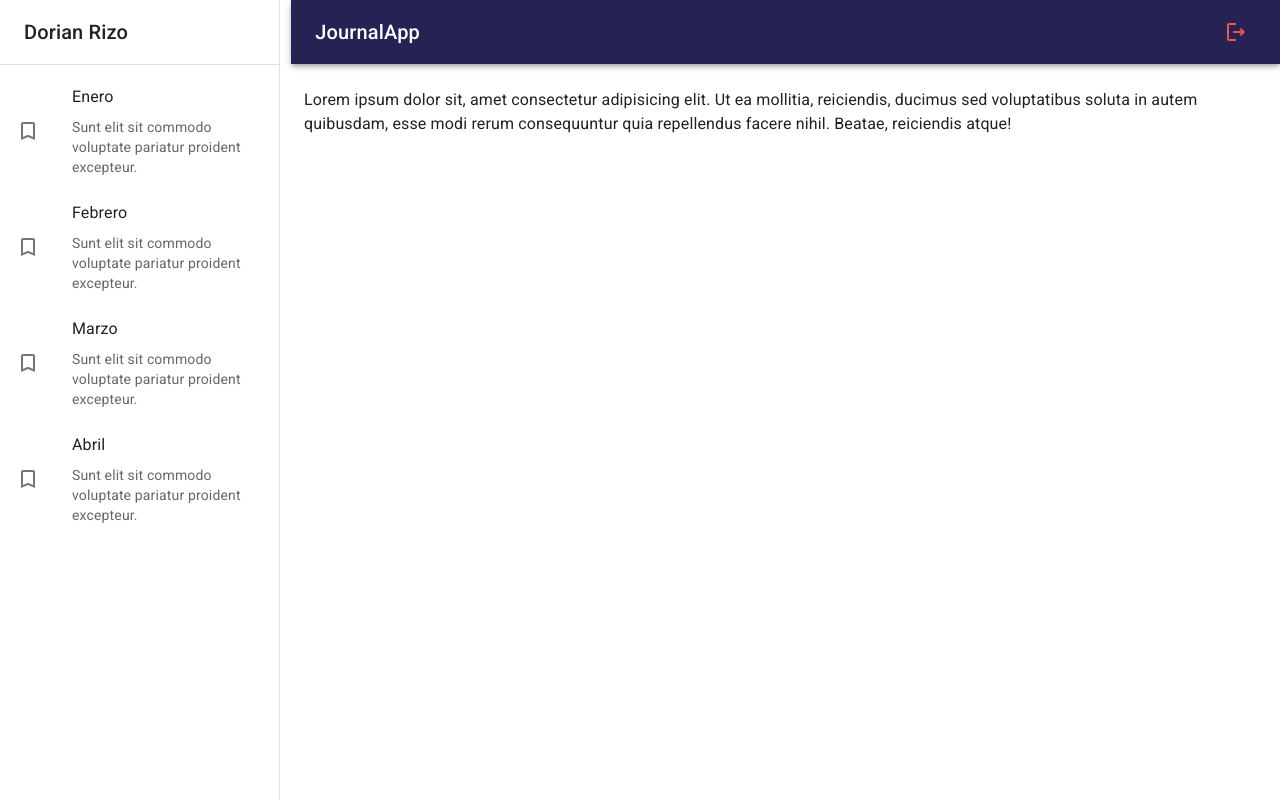
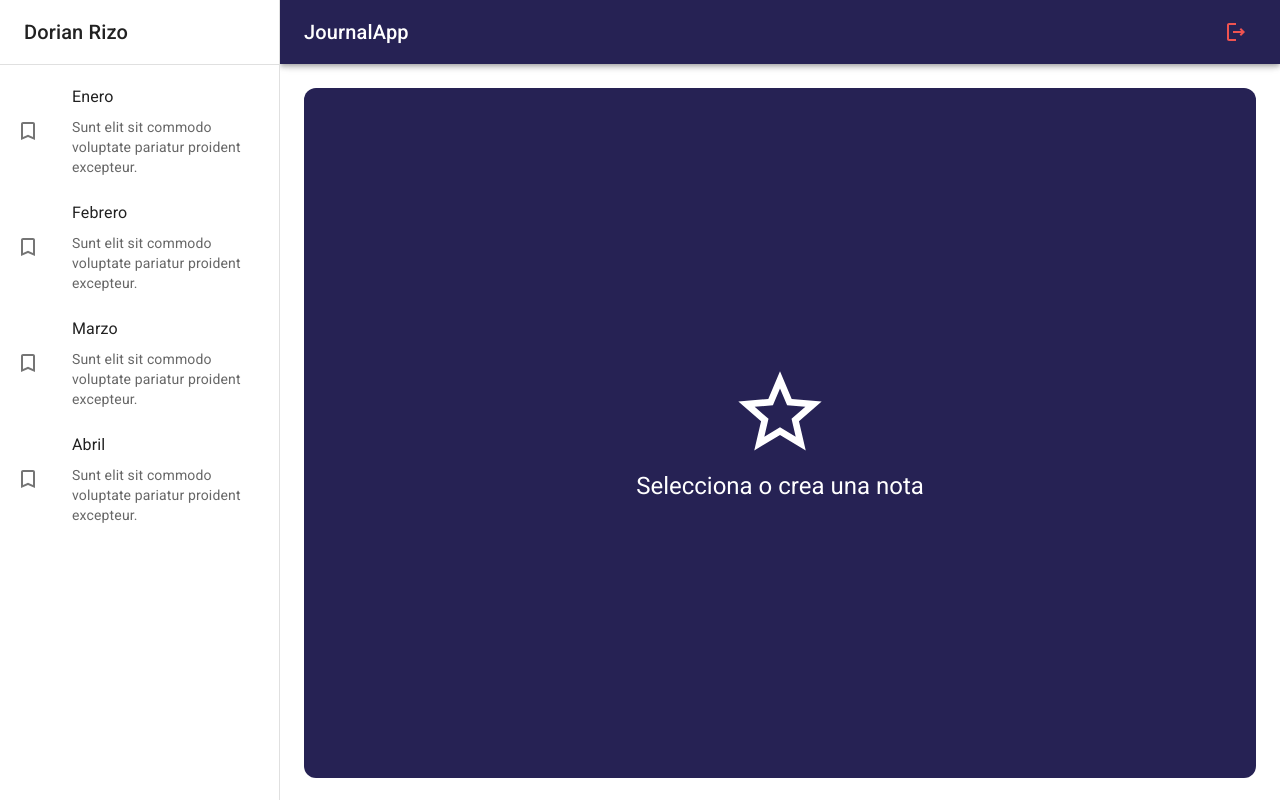
Before and after one commit to SoyDoryam/JournalAppV2, a React (Create React App) app: page / in a window 1280 px wide. Built offline with nearby package versions, Linux system fonts and the light colour scheme.

Commit message:
NothingSelectedView

```diff
--- a/src/journal/components/Navbar.jsx
+++ b/src/journal/components/Navbar.jsx
@@ -1,12 +1,12 @@
 import { LogoutOutlined, MenuOutlined } from '@mui/icons-material'
 import { AppBar, Grid, IconButton, Toolbar, Typography } from '@mui/material'
 
-export const Navbar = ({ drawerWidth = 240 }) => {
+export const Navbar = ({ drawerWidth = 280 }) => {
   return (
     <AppBar
         position='fixed'
         sx={{
-            width:{ sm: `calc(96% - ${drawerWidth}px)` },
+            width:{ sm: `calc(100% - ${drawerWidth}px)` },
             ml: { sm: `${drawerWidth}px` }
         }}
     >
--- a/src/journal/components/SideBar.jsx
+++ b/src/journal/components/SideBar.jsx
@@ -1,7 +1,7 @@
 import { TurnedInNot } from '@mui/icons-material'
 import { Box, Divider, Drawer, Grid, List, ListItem, ListItemButton, ListItemIcon, ListItemText, Toolbar, Typography } from '@mui/material'
 
-export const SideBar = ({drawerWhidth = 240}) => {
+export const SideBar = ({drawerWhidth = 280}) => {
   return (
     <Box
         component='nav'
--- a/src/journal/pages/JournalPage.jsx
+++ b/src/journal/pages/JournalPage.jsx
@@ -1,13 +1,13 @@
 import { Typography } from '@mui/material'
 import React from 'react'
 import JournalLayout from '../layout/JournalLayout'
+import NothingSelectedView from '../views/NothingSelectedView'
 
 const JournalPage = () => {
   return (
     <JournalLayout>
-      <Typography>Lorem ipsum dolor sit, amet consectetur adipisicing elit. Ut ea mollitia, reiciendis, ducimus sed voluptatibus soluta in autem quibusdam, esse modi rerum consequuntur quia repellendus facere nihil. Beatae, reiciendis atque!</Typography>
 
-      {/* NothingSelected */}
+      <NothingSelectedView />
       {/* NoteView */}
 
     </JournalLayout>
--- /dev/null
+++ b/src/journal/views/NothingSelectedView.jsx
@@ -0,0 +1,29 @@
+import { StarBorder } from "@mui/icons-material"
+import { Grid, Typography } from "@mui/material"
+
+const NothingSelectedView = () => {
+  return (
+    <Grid
+    container
+    spacing={0}
+    direction='column'
+    alignItems='center'
+    justifyContent='center'
+    sx={{
+      minHeight: 'calc(100vh - 110px)',
+      backgroundColor: 'primary.main',
+      borderRadius: 3
+    }}
+  >
+    <Grid item xs={12}>
+        <StarBorder sx={{fontSize: 100, color: 'white'}} />
+    </Grid>
+    <Grid item xs={12}>
+        <Typography variant="h5" color="white ">Selecciona o crea una nota</Typography>
+
+    </Grid>
+  </Grid>
+  )
+}
+
+export default NothingSelectedView
--- /dev/null
+++ b/src/journal/views/index.js
@@ -0,0 +1 @@
+export * from './NothingSelectedView'
```
